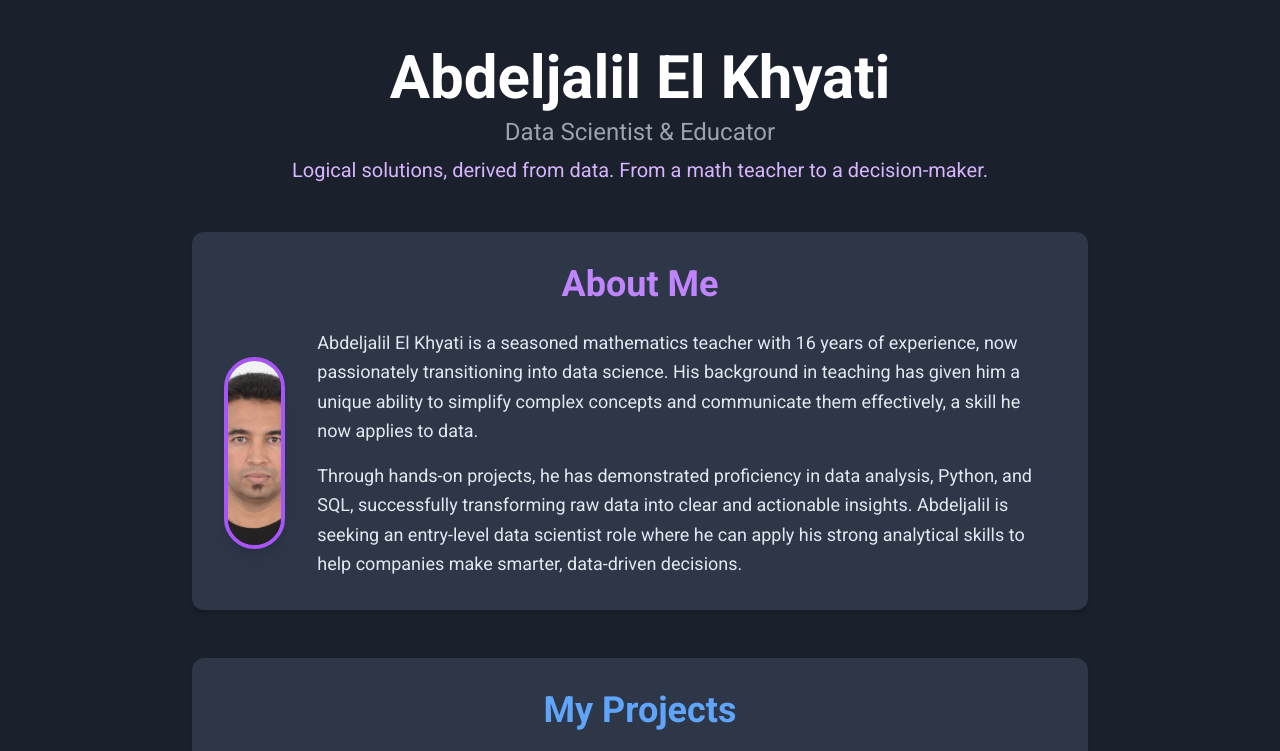
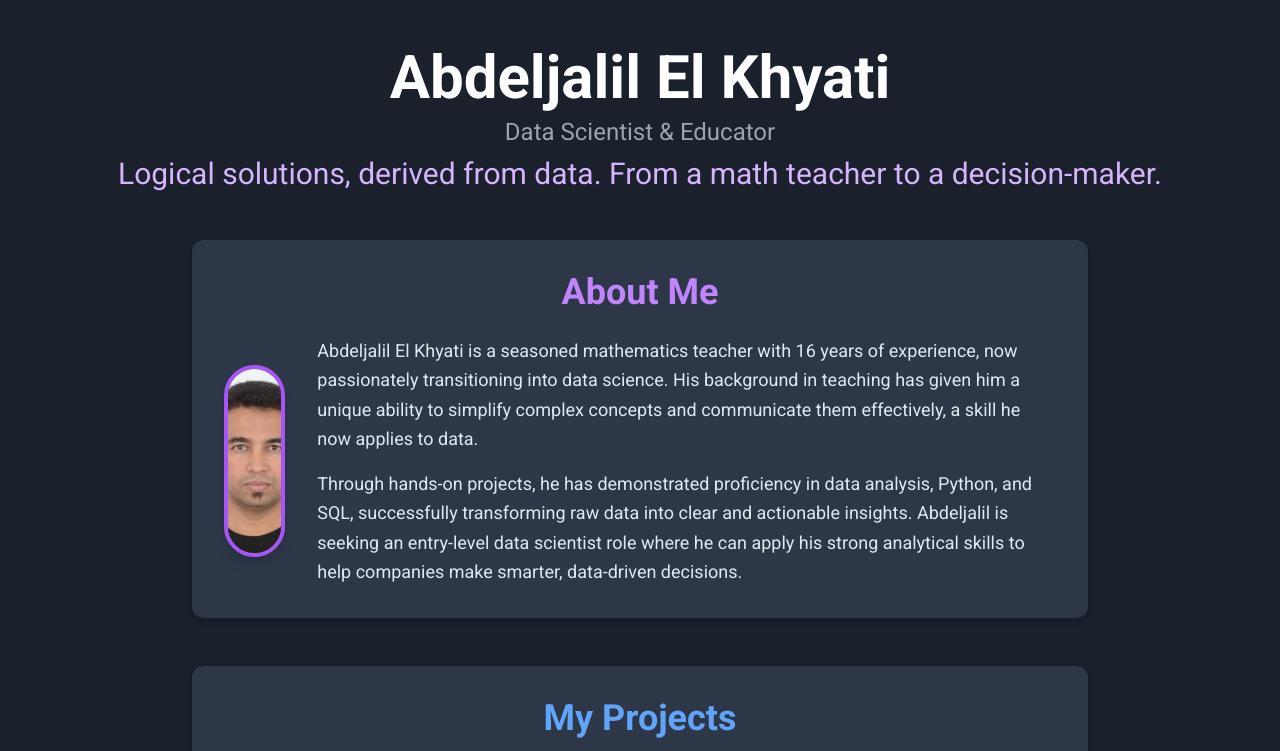
Before and after one commit to JALILOHUB/resume, a plain HTML site: page index.html in a window 1280 px wide. Shown: the top 751 px of the page. Drawn offline with nearby package versions, Linux system fonts and the light colour scheme.

Commit message:
Update index.html

```diff
--- a/index.html
+++ b/index.html
@@ -27,7 +27,7 @@
     <header class="text-center mb-12">
         <h1 class="text-5xl md:text-6xl font-bold text-white mb-2">Abdeljalil El Khyati</h1>
         <p class="text-2xl text-gray-400">Data Scientist & Educator</p>
-        <p class="text-xl text-purple-300 mt-2">Logical solutions, derived from data. From a math teacher to a decision-maker.</p>
+        <p class="text-3xl text-purple-300 mt-2">Logical solutions, derived from data. From a math teacher to a decision-maker.</p>
     </header>
 
     <main class="max-w-4xl mx-auto space-y-12">
```
